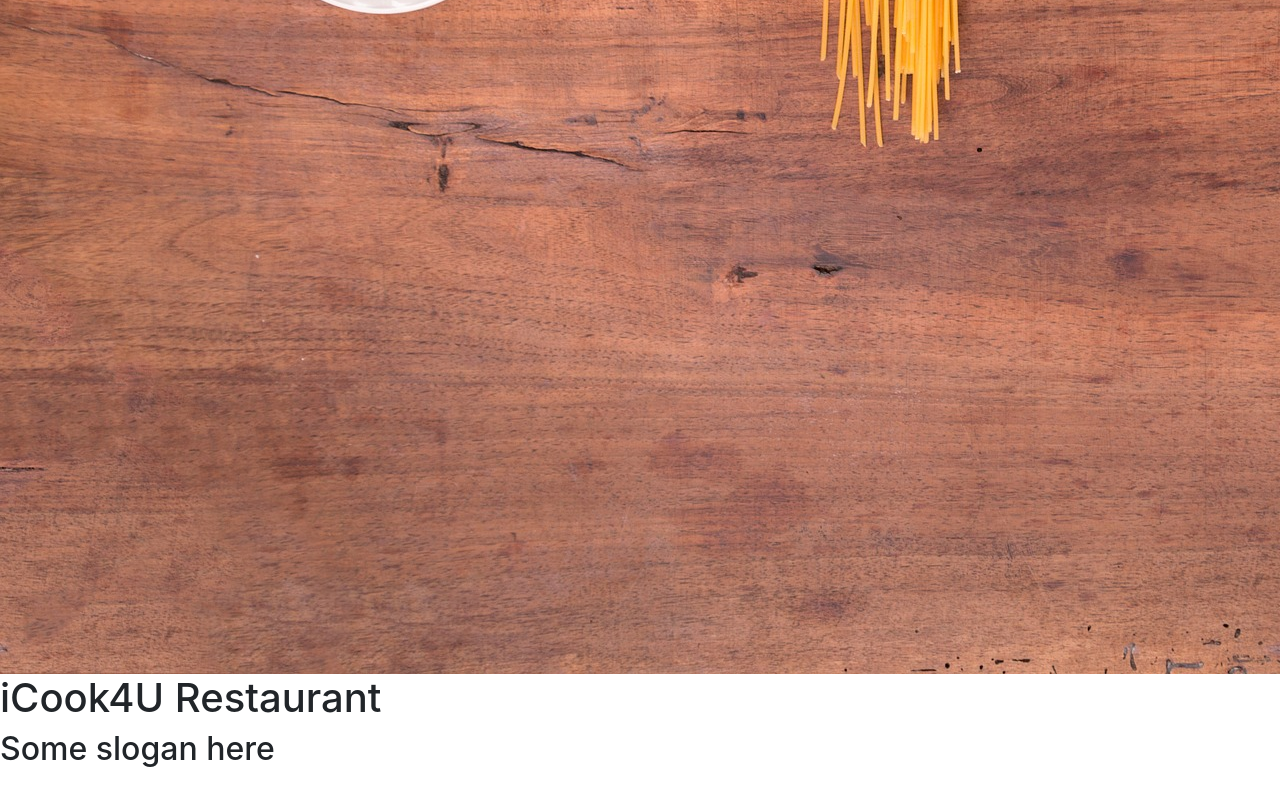
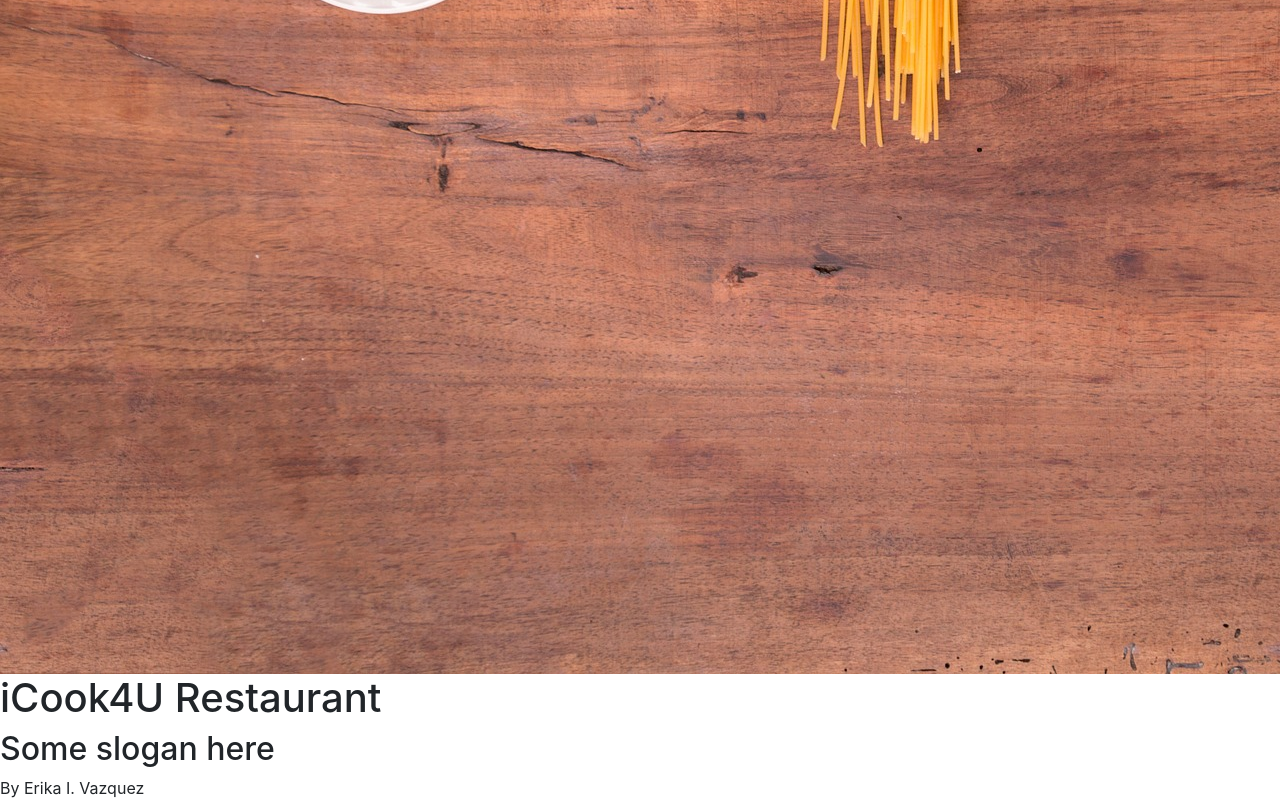
Before and after one commit to erika-vazquez/chef-website, a React (Create React App) app in the folder chef-site/: page / in a window 1280 px wide. Shown: the part 662-1462 px from the top of the page. Before the commit the page ends 1438 px from the top, so only its background shows below. Built offline with nearby package versions, Linux system fonts and the light colour scheme.

Commit message:
Added footer section

```diff
--- a/chef-site/src/components/homeSection.js
+++ b/chef-site/src/components/homeSection.js
@@ -7,6 +7,7 @@ class HomeSec extends Component {
 			<img src="/Pictures/mediterranean-cuisine-2378758_1920.jpg" ></img>
       <h1>iCook4U Restaurant</h1>
 	  <h2>Some slogan here</h2>
+	  <footer>By Erika I. Vazquez</footer>
         </>
 		)
 	}
```
